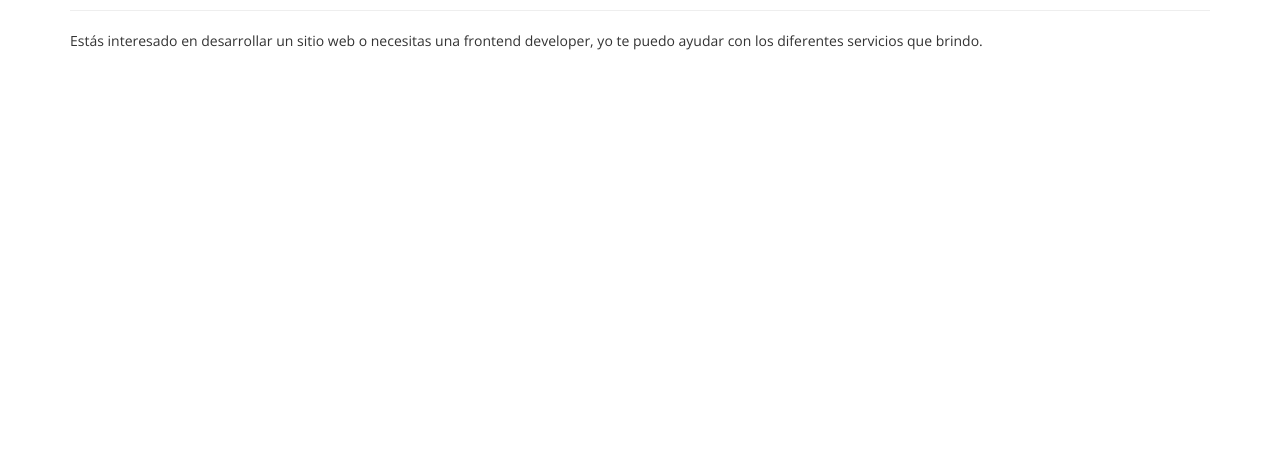
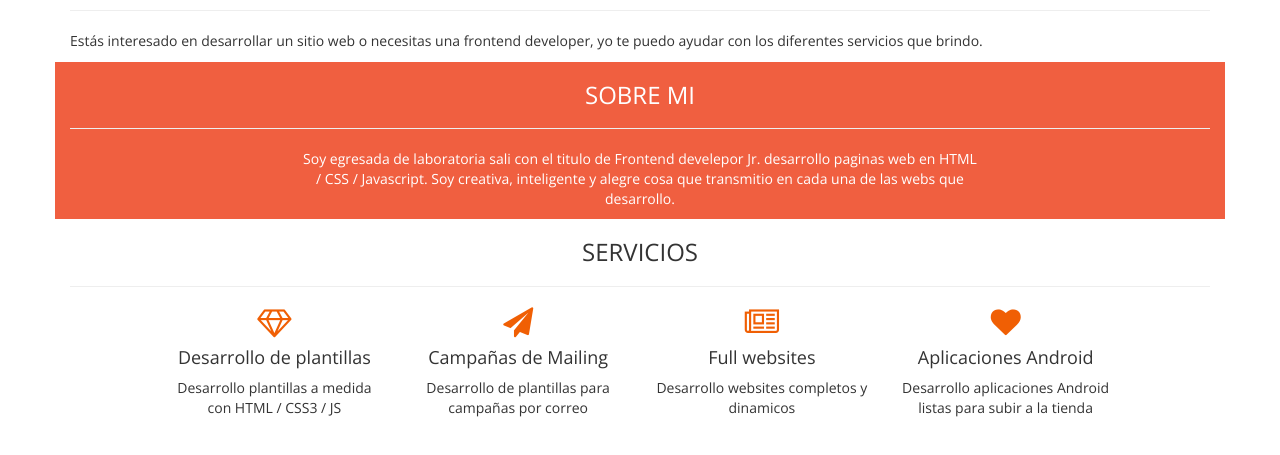
Before and after one commit to opazisimo/Portafolio, a plain HTML site: page index.html in a window 1280 px wide. Shown: the part 263-718 px from the top of the page. Drawn offline with nearby package versions, Linux system fonts and the light colour scheme.

Commit message:
second part of framework (section sobre-mi and servicios)

```diff
--- a/css/creative.css
+++ b/css/creative.css
@@ -9,3 +9,18 @@
 .bgPinkClaro {
 	background-color: #f2755a;
 }
+/*Sobre mi (ROSA)*/
+.sobre {
+	text-align: center;
+	color: white;
+}
+/*Servicios (ROSA)*/
+.servicios {
+	text-align: center;
+}
+
+.servicios i {
+	color: #f05f04;
+	font-size: 30px;
+
+}
--- a/index.html
+++ b/index.html
@@ -57,26 +57,49 @@
         </nav>
 <!-- Sobre mi -->
         <section class="sobre-mi">
-            <div class="row">
-                <div class="col-md-12"></div>
+            <div class="row bgPink">
+                <div class="col-md-12 sobre">
+                    <h3>SOBRE MI</h3>
+                    <hr class="hr-white">
+                    <p>Soy egresada de laboratoria sali con el titulo de Frontend develepor Jr. desarrollo paginas web en HTML <br>/ CSS / Javascript. Soy creativa, inteligente y alegre cosa que transmitio en cada una de las webs que <br>desarrollo.</p>
+                </div>
             </div>
         </section>
 <!-- Servicios -->
         <section class="servicios">
             <div class="row">
-                <div class="col-md-12"></div>
+                <div class="col-md-12">
+                     <h3>SERVICIOS</h3>
+                    <hr class="hr-pink">
+                </div>
             </div>
             <div class="row">
-                <div class="col-md-2"></div>
-                <div class="col-md-8">
+                <div class="col-md-1"></div>
+                <div class="col-md-10">
                     <div class="row">
-                        <div class="col-md-3"></div>
-                        <div class="col-md-3"></div>
-                        <div class="col-md-3"></div>
-                        <div class="col-md-3"></div>
+                        <div class="col-md-3">
+                            <i class="fa fa-diamond" aria-hidden="true"></i>
+                            <h4>Desarrollo de plantillas</h4>
+                            <p>Desarrollo plantillas a medida con HTML / CSS3 / JS</p>
+                        </div>
+                        <div class="col-md-3">
+                            <i class="fa fa-paper-plane" aria-hidden="true"></i>
+                            <h4>Campañas de Mailing</h4>
+                            <p>Desarrollo de plantillas para campañas por correo</p>
+                        </div>
+                        <div class="col-md-3">
+                            <i class="fa fa-newspaper-o" aria-hidden="true"></i>
+                            <h4>Full websites</h4>
+                            <p>Desarrollo websites completos y dinamicos</p>
+                        </div>
+                        <div class="col-md-3">
+                            <i class="fa fa-heart" aria-hidden="true"></i>
+                            <h4>Aplicaciones Android</h4>
+                            <p>Desarrollo aplicaciones Android listas para subir a la tienda</p>
+                        </div>
                     </div>
                 </div>
-                <div class="col-md-2"></div>
+                <div class="col-md-1"></div>
             </div>
         </section>
 <!-- Gallery -->
```
Also changed, not shown: 2 other files.
